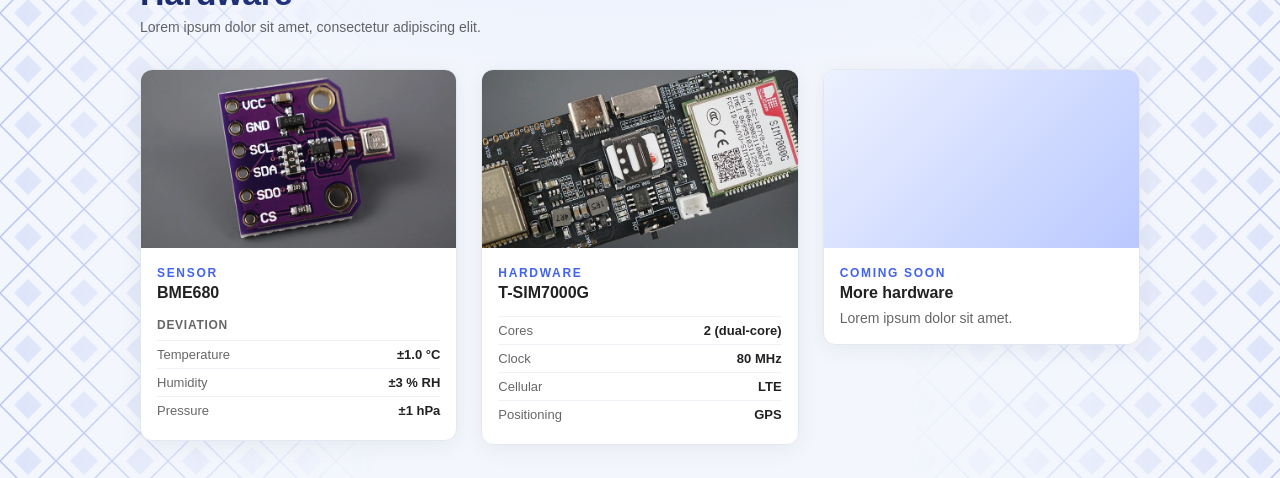
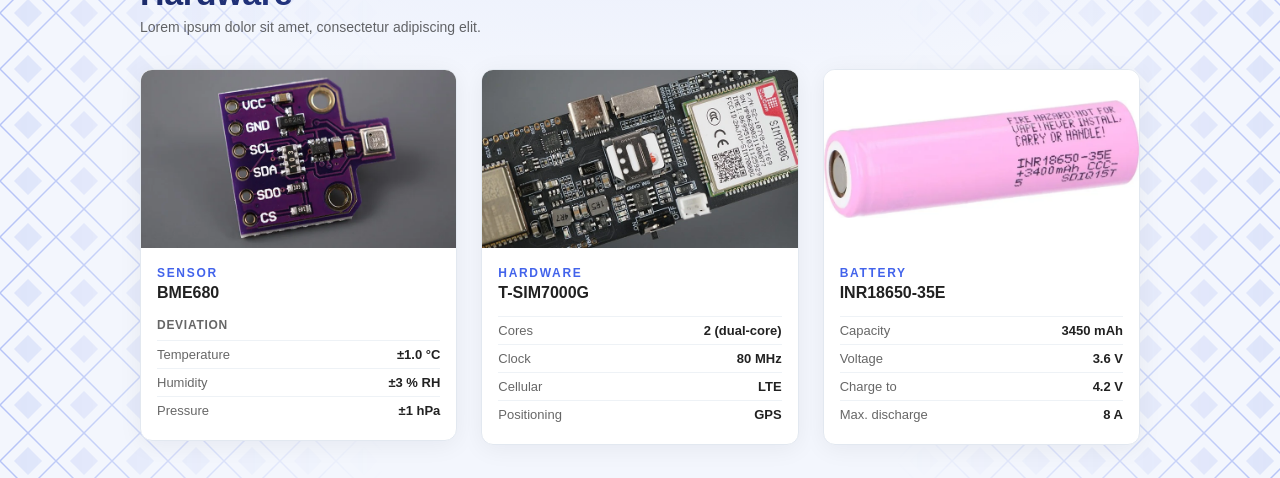
Before and after one commit to lennard-langenbruch/lennard-langenbruch.github.io, a Next.js app: page /hardware in a window 1280 px wide. Shown: the part 183-661 px from the top of the page. Built offline with nearby package versions, Linux system fonts and the light colour scheme.

Commit message:
Add INR18650-35E battery card to the Hardware page
Co-Authored-By: Claude Sonnet 5 <noreply@anthropic.com>

```diff
--- a/src/app/components/InfoCard.js
+++ b/src/app/components/InfoCard.js
@@ -16,7 +16,15 @@ export default function InfoCard({ image, alt, eyebrow, title, text, groupLabel,
       }}
     >
       {image ? (
-        <Box component="img" src={image} alt={alt} sx={{ display: "block", width: "100%", height: "auto" }} />
+        // feste Bildfläche (wie die 750x422-Fotos), damit alle Karten gleich hoch starten
+        <Box sx={{ aspectRatio: "750 / 422", bgcolor: "white" }}>
+          <Box
+            component="img"
+            src={image}
+            alt={alt}
+            sx={{ display: "block", width: "100%", height: "100%", objectFit: "contain" }}
+          />
+        </Box>
       ) : (
         <Box
           aria-hidden="true"
--- a/src/app/hardware/page.js
+++ b/src/app/hardware/page.js
@@ -77,7 +77,18 @@ export default function Hardware() {
                 ["Positioning", "GPS"]
               ]}
             />
-            <InfoCard eyebrow="Coming soon" title="More hardware" text="Lorem ipsum dolor sit amet." />
+            <InfoCard
+              image="/images/inr18650.webp"
+              alt="INR18650-35E lithium-ion cell"
+              eyebrow="Battery"
+              title="INR18650-35E"
+              rows={[
+                ["Capacity", "3450 mAh"],
+                ["Voltage", "3.6 V"],
+                ["Charge to", "4.2 V"],
+                ["Max. discharge", "8 A"]
+              ]}
+            />
           </Box>
         </Box>
       </Box>
```
Also changed, not shown: public/images/inr18650.webp (added).
